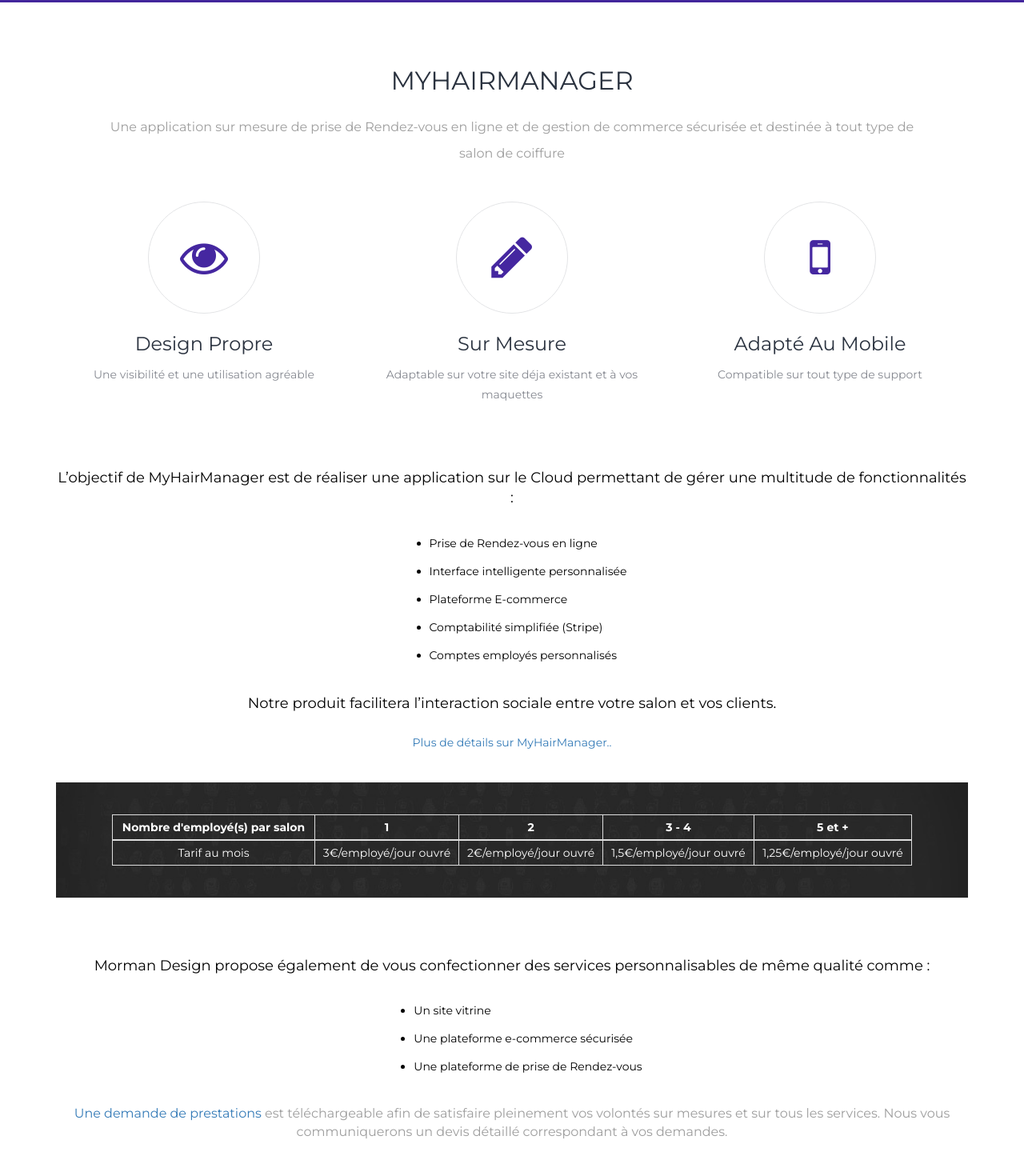
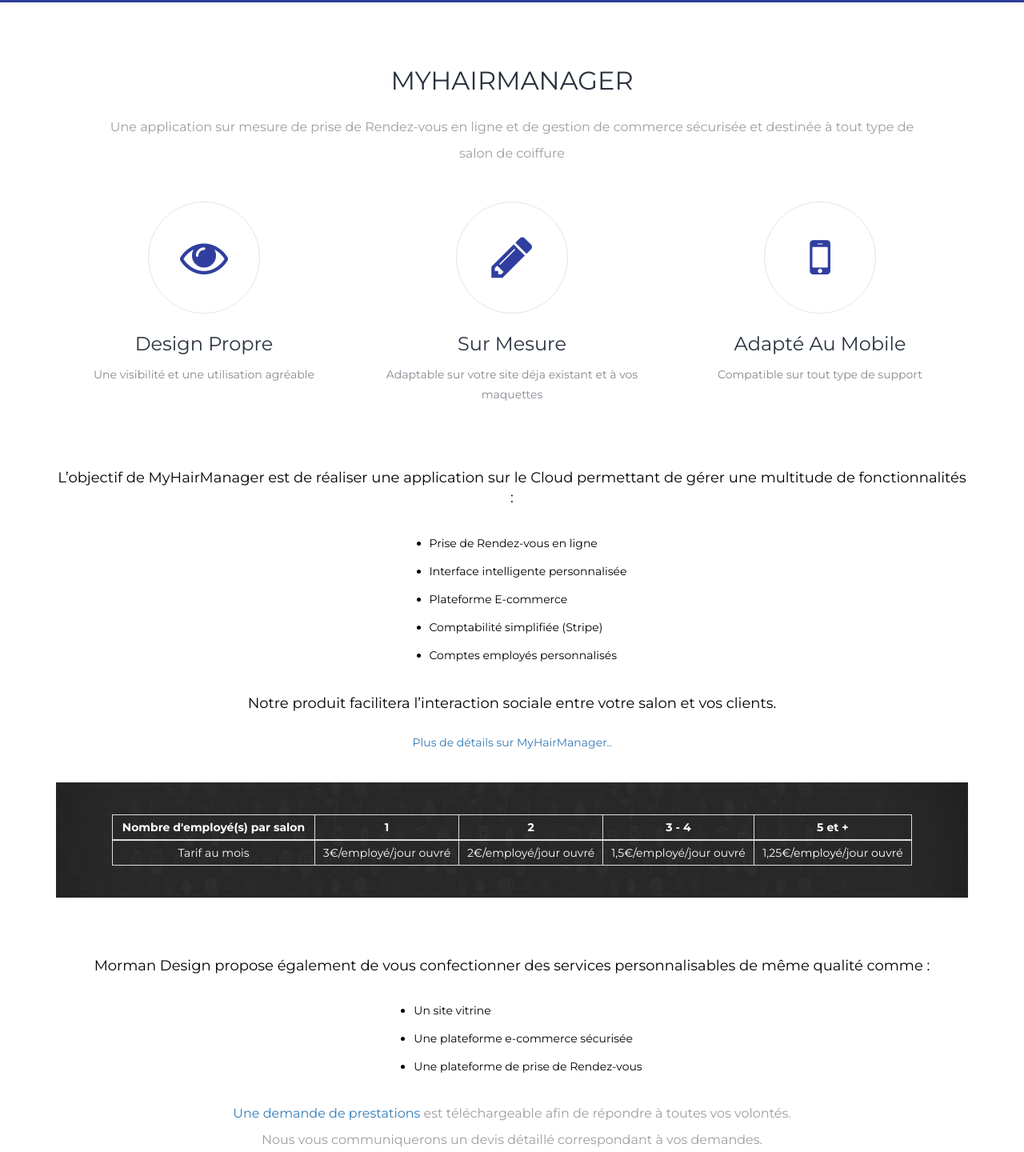
Before and after one commit to alexismoreau/morman, a plain HTML site: page index.html in a window 1280 px wide. Shown: the part 53-1493 px from the top of the page at 80% size. Drawn offline with Linux system fonts and the light colour scheme; a script that the page names is missing.

Commit message:
updated texte demande presta and general colors

```diff
--- a/css/style.css
+++ b/css/style.css
@@ -592,7 +592,7 @@
   left: 0;
   width: auto;
   height: auto;
-  background: #4527a0;
+  background: #303F9F;
 }
 .snap-drawer {
   position: absolute;
@@ -1323,7 +1323,7 @@
 
 a.services-icon i {
     font-size: 60px;
-    color: #4527a0;
+    color: #303F9F;
     line-height: 140px;
     transition: all 0.17s ease-in-out;
     -moz-transition: all 0.17s ease-in-out;
@@ -1332,8 +1332,8 @@
 }
 
 a.services-icon:hover {
-    border: 1px solid #4527a0;
-    background: #4527a0;
+    border: 1px solid #303F9F;
+    background: #303F9F;
 }
 
 a.services-icon:hover i {
--- a/index.html
+++ b/index.html
@@ -155,7 +155,7 @@
                                                 <li>Une plateforme de prise de Rendez-vous</li> <br>
                                             </ol>
                                 <div class="texte">
-                                    <p> <a class="link" href="/prestations/myhairmanager#">Une demande de prestations </a> est téléchargeable afin de satisfaire pleinement vos volontés sur mesures et sur tous les services. Nous vous communiquerons un devis détaillé correspondant à vos demandes.</p> <br><br>
+                                    <p> <a class="link" href="/prestations/myhairmanager#">Une demande de prestations </a> est téléchargeable afin de répondre à toutes vos volontés.</p> <p>Nous vous communiquerons un devis détaillé correspondant à vos demandes.</p> <br><br>
                                 </div>
                             </div> <!-- End of container -->
                     </div> <!-- End of cont -->
```
